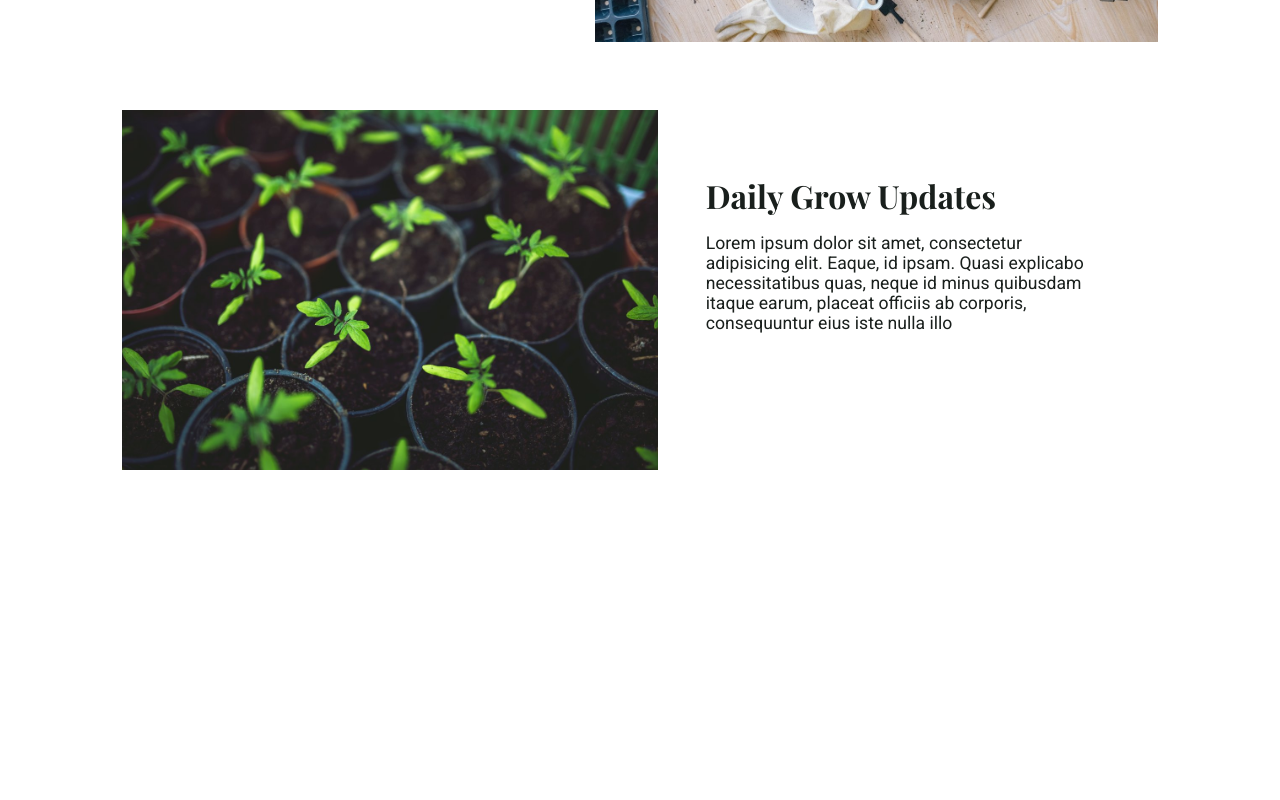
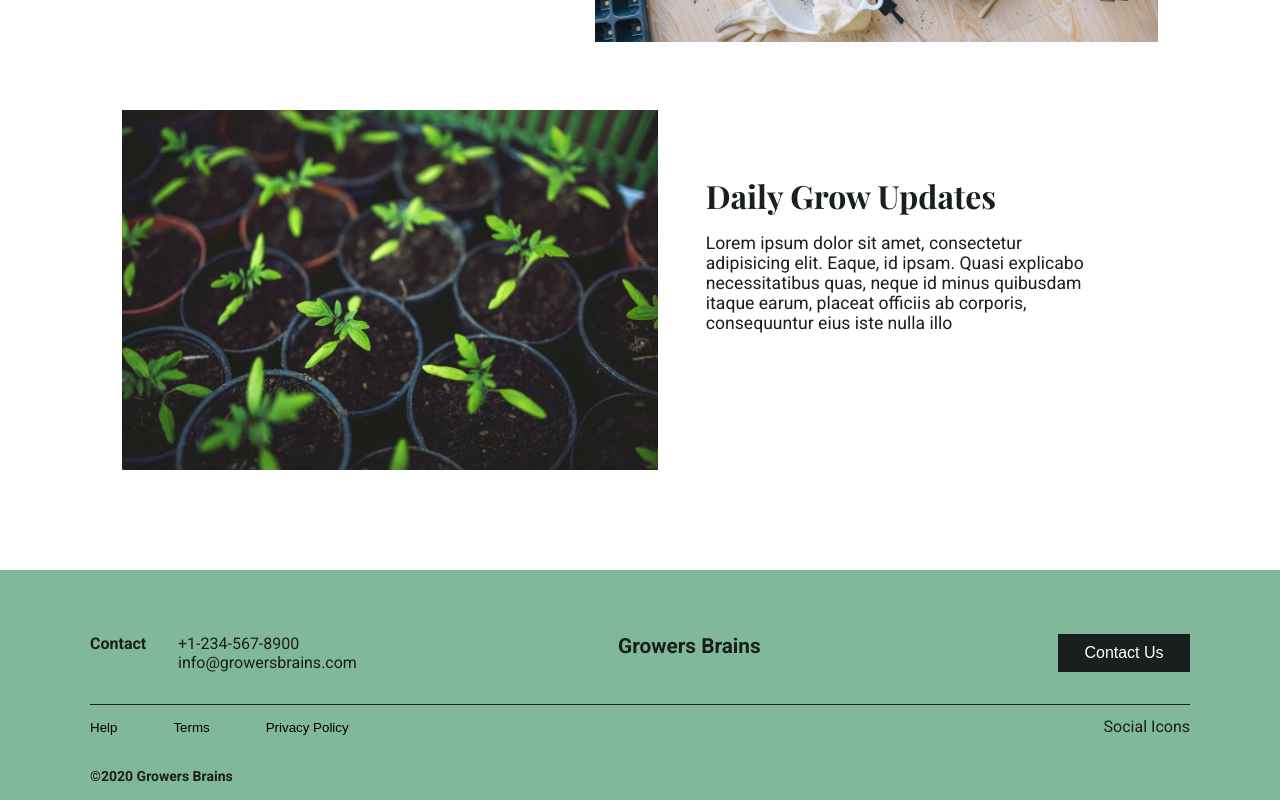
Before and after one commit to nataliepina/growers-brains, a React (Create React App) app: page / in a window 1280 px wide. Shown: the part 1330-2130 px from the top of the page. Before the commit the page ends 1836 px from the top, so only its background shows below. Built offline with nearby package versions, Linux system fonts and the light colour scheme; a web font is replaced by a local one.

Commit message:
footer WIP

```diff
--- /dev/null
+++ b/src/screens/Dashboard/Footer/index.js
@@ -0,0 +1,32 @@
+import React from 'react';
+import './style.scss';
+
+export default () => (
+  <section id="footer">
+    <div className="container">
+      <div className="top">
+        <p className="contactText">Contact</p>
+        <div className="contactInfo">
+          <p className="phone">+1-234-567-8900</p>
+          <p className="email">info@growersbrains.com</p>
+        </div>
+        <p className="title">Growers Brains</p>
+        <button className="contact">Contact Us</button>
+      </div>
+      <div className="h-line" />
+      <div className="bottom">
+        <div className="bottomLeft">
+          <ul className="footerList">
+            <li><button href="#">Help</button></li>
+            <li><button href="#">Terms</button></li>
+            <li><button href="#">Privacy Policy</button></li>
+          </ul>
+          <p className="copyright"><span dangerouslySetInnerHTML={{ "__html": "&copy;" }} />2020 Growers Brains</p>
+        </div>
+        <div className="socialIcons">
+          Social Icons
+        </div>
+      </div>
+    </div>
+  </section>
+);
--- /dev/null
+++ b/src/screens/Dashboard/Footer/style.scss
@@ -0,0 +1,91 @@
+@import "../../../scss/variables";
+@import "../../../scss/_base";
+
+// * {
+//   border: 1px solid #f3f3f3;
+// }
+
+
+#footer {
+  background: $lightest-green;
+
+  .top {
+    display: flex;
+    margin-top: 4rem;
+    padding-top: 4rem;
+    padding-bottom: 2rem;
+
+    .contactText {
+      flex: 1;
+      text-align: start;
+      font-weight: bold;
+    }
+
+    .contactInfo {
+      flex: 5;
+      text-align: start;
+    }
+
+    .title {
+      text-align: start;
+      flex: 5;
+      font-size: 1.3rem;
+      font-weight: bold;
+    }
+
+    .contact {
+      flex: 1.5;
+      border: none;
+      background: $darkest-green;
+      color: #ffffff;
+      cursor: pointer;
+      font-size: $paragraph;
+    }
+  }
+
+  .h-line {
+    height: 0.5px;
+    background-color: $darkest-green
+  }
+
+  .bottom {
+    display: flex;
+    margin-top: 0.75rem;
+    justify-content: space-between;
+    align-self: flex-start;
+
+    .bottomLeft {
+      flex: 1;
+      display: flex;
+      flex-direction: column;
+
+      .footerList {
+        list-style: none;
+        align-self: flex-start;
+        display: flex;
+
+        li button {
+          border: none;
+          background-color: $lightest-green;
+          margin-right: 3.5rem;
+          cursor: pointer;
+        }
+      }
+
+      .copyright {
+        padding-top: 2rem;
+        text-align: start;
+        font-weight: bold;
+        font-size: 14px;
+        padding-bottom: 1rem;
+      }
+    }
+
+    .socialIcons {
+      flex: 1;
+      display: flex;
+      flex-direction: row;
+      justify-content: flex-end;
+    }
+  }
+}
--- /dev/null
+++ b/src/screens/Dashboard/Subscribe/index.js
@@ -0,0 +1,18 @@
+import React from 'react';
+import ellipseImg from '../assets/ellipse.png';
+import './style.scss';
+
+export default () => (
+  <section id="subscribe">
+    <div className="content">
+      <h2 className="title">Subscribe for Daily Updates</h2>
+      <div className='inputContainer'>
+        <input id='email' type='text' className="inputEmail" placeHolder="Enter Email" />
+        <button id='submit' className="subscribeBtn" >
+          Subscribe
+        </button>
+      </div>
+    </div>
+    <img className="ellipsis" src={ellipseImg} alt="background" />
+  </section>
+)
--- /dev/null
+++ b/src/screens/Dashboard/Subscribe/style.scss
@@ -0,0 +1,58 @@
+@import "../../../scss/variables";
+@import "../../../scss/_base";
+
+#subscribe {
+  position: relative;
+  margin: 2rem 0;
+  display: block;
+
+  .content {
+    position: absolute;
+    z-index: 1;
+    top: 12rem;
+    left: 9rem;
+    display: flex;
+    flex-direction: column;
+
+    .title {
+      font-size: 2.5rem;
+      font-family: $font-primary;
+    }
+
+    .inputContainer {
+      display: flex;
+      margin-top: 2rem;
+      max-width: 35rem;
+      border: 2.5px solid $primary-green-dark;
+
+      .inputEmail {
+        flex: 3;
+        padding: 1.5rem;
+        border: none;
+        color: $primary-green-dark;
+        font-size: 1.1rem;
+        font-weight: bold;
+      }
+
+      .subscribeBtn {
+        flex: 1.5;
+        border: none;
+        background: $primary-green-dark;
+        color: #ffffff;
+        font-size: 1.1rem;
+        font-weight: bold;
+        cursor: pointer;
+      }
+
+    }
+
+
+  }
+
+  .ellipsis {
+    position: absolute;
+    left: 0;
+    top: 0;
+    z-index: 0;
+  }
+}
--- a/src/screens/Dashboard/index.js
+++ b/src/screens/Dashboard/index.js
@@ -1,9 +1,15 @@
 import React from 'react';
 import InfoSection from './InfoSection';
+import Subscribe from './Subscribe';
+import Footer from './Footer';
 
 const Dashboard = () => {
   return (
-    <InfoSection />
+    <>
+      <InfoSection />
+      {/* <Subscribe /> */}
+      <Footer />
+    </>
   );
 }
 
```
Also changed, not shown: src/screens/Dashboard/assets/ellipse.png (added).
